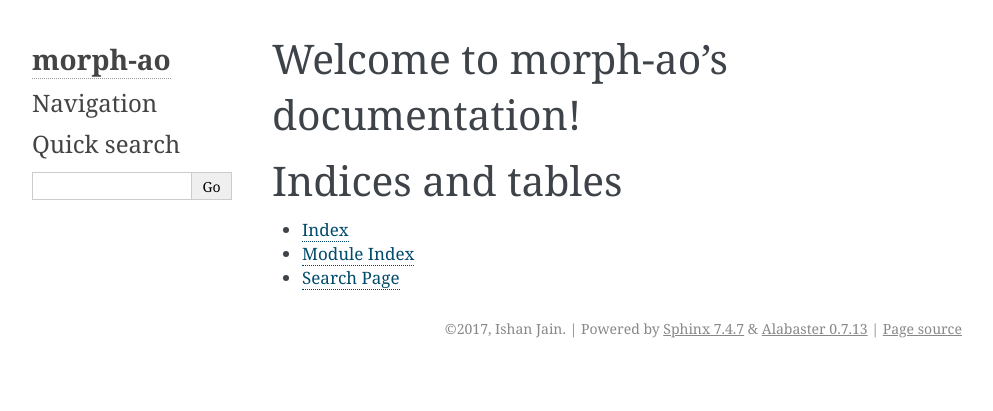
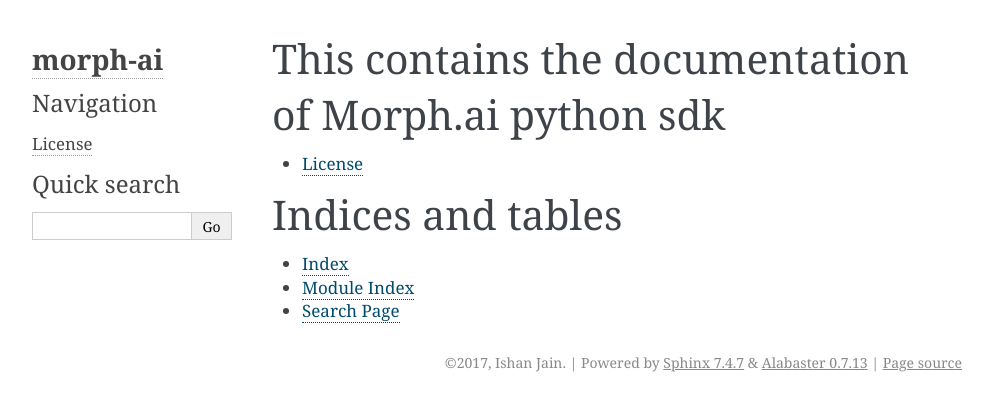
Before and after one commit to scupid-admin/Custom-Code-Python, a Sphinx documentation site: the page built from docs/index.rst, in a window 1280 px wide. Shown: the top 411 px of the page, without its empty margins (148-1141 px from the left). Built offline with Sphinx 7.4.7, drawn with Linux system fonts in a browser that asks for light colours.

Commit message:
adding docs stuff

```diff
--- a/docs/conf.py
+++ b/docs/conf.py
@@ -1,7 +1,7 @@
 # -*- coding: utf-8 -*-
 #
-# morph-ao documentation build configuration file, created by
-# sphinx-quickstart on Sat Aug 26 17:18:35 2017.
+# morph-ai documentation build configuration file, created by
+# sphinx-quickstart on Sat Aug 26 17:22:28 2017.
 #
 # This file is execfile()d with the current directory set to its
 # containing dir.
@@ -30,7 +30,7 @@
 # Add any Sphinx extension module names here, as strings. They can be
 # extensions coming with Sphinx (named 'sphinx.ext.*') or your custom
 # ones.
-extensions = []
+extensions = ['sphinx.ext.autodoc']
 
 # Add any paths that contain templates here, relative to this directory.
 templates_path = ['_templates']
@@ -45,7 +45,7 @@ source_suffix = '.rst'
 master_doc = 'index'
 
 # General information about the project.
-project = u'morph-ao'
+project = u'morph-ai'
 copyright = u'2017, Ishan Jain'
 author = u'Ishan Jain'
 
@@ -54,9 +54,9 @@ author = u'Ishan Jain'
 # built documents.
 #
 # The short X.Y version.
-version = u''
+version = u'1.0.0'
 # The full version, including alpha/beta/rc tags.
-release = u''
+release = u'1.0.0'
 
 # The language for content autogenerated by Sphinx. Refer to documentation
 # for a list of supported languages.
@@ -114,7 +114,7 @@ html_sidebars = {
 # -- Options for HTMLHelp output ------------------------------------------
 
 # Output file base name for HTML help builder.
-htmlhelp_basename = 'morph-aodoc'
+htmlhelp_basename = 'morph-aidoc'
 
 
 # -- Options for LaTeX output ---------------------------------------------
@@ -141,7 +141,7 @@ latex_elements = {
 # (source start file, target name, title,
 #  author, documentclass [howto, manual, or own class]).
 latex_documents = [
-    (master_doc, 'morph-ao.tex', u'morph-ao Documentation',
+    (master_doc, 'morph-ai.tex', u'morph-ai Documentation',
      u'Ishan Jain', 'manual'),
 ]
 
@@ -151,7 +151,7 @@ latex_documents = [
 # One entry per manual page. List of tuples
 # (source start file, name, description, authors, manual section).
 man_pages = [
-    (master_doc, 'morph-ao', u'morph-ao Documentation',
+    (master_doc, 'morph-ai', u'morph-ai Documentation',
      [author], 1)
 ]
 
@@ -162,7 +162,7 @@ man_pages = [
 # (source start file, target name, title, author,
 #  dir menu entry, description, category)
 texinfo_documents = [
-    (master_doc, 'morph-ao', u'morph-ao Documentation',
-     author, 'morph-ao', 'One line description of project.',
+    (master_doc, 'morph-ai', u'morph-ai Documentation',
+     author, 'morph-ai', 'One line description of project.',
      'Miscellaneous'),
 ]
--- a/docs/index.rst
+++ b/docs/index.rst
@@ -1,14 +1,15 @@
-.. morph-ao documentation master file, created by
-   sphinx-quickstart on Sat Aug 26 17:18:35 2017.
+.. morph-ai documentation master file, created by
+   sphinx-quickstart on Sat Aug 26 17:22:28 2017.
    You can adapt this file completely to your liking, but it should at least
    contain the root `toctree` directive.
 
-Welcome to morph-ao's documentation!
-====================================
+This contains the documentation of Morph.ai python sdk
+======================================================
 
 .. toctree::
    :maxdepth: 2
-   :caption: Contents:
+
+   License
 
 
 
```
Also changed, not shown: docs/License.rst (added, +10 -0 lines), 2 other files.
